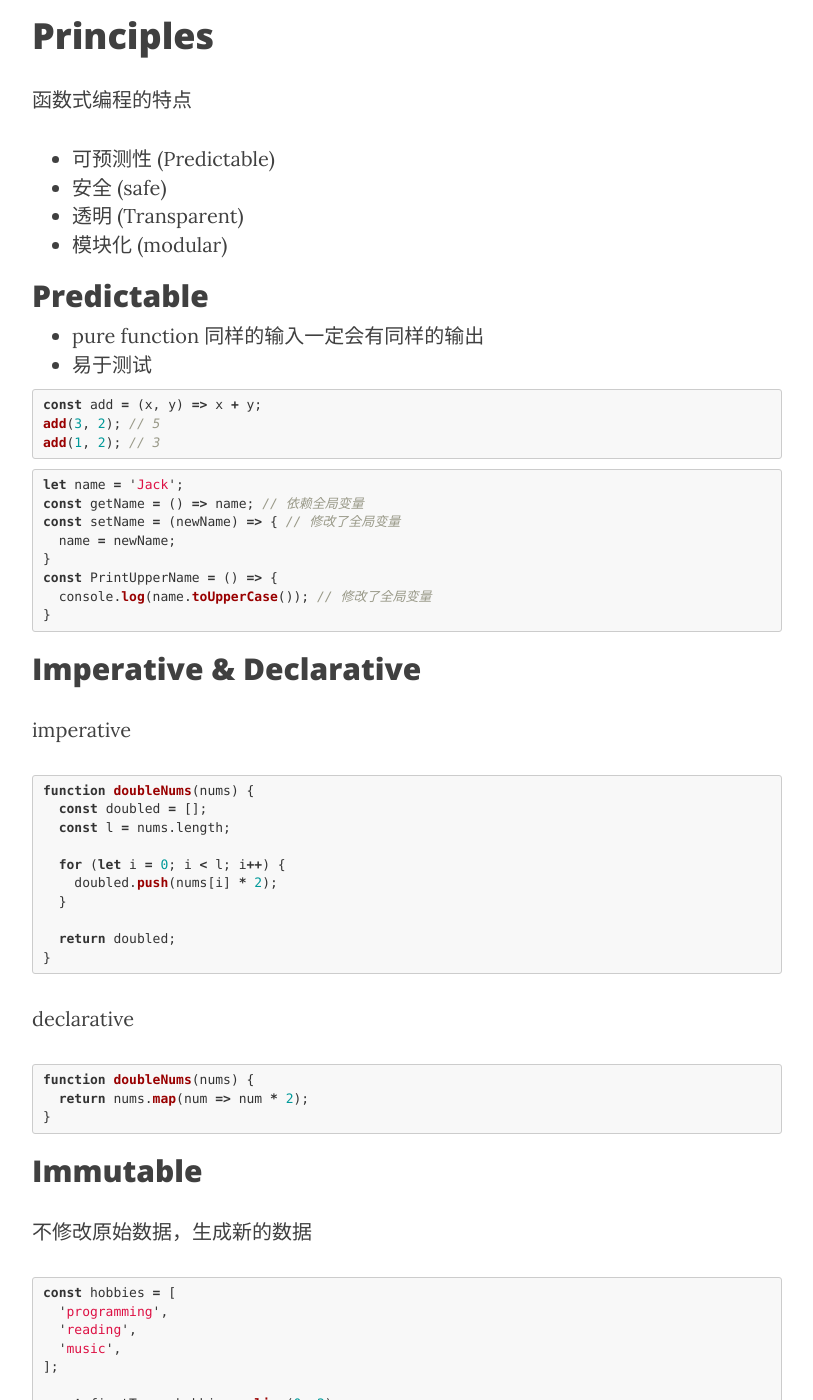
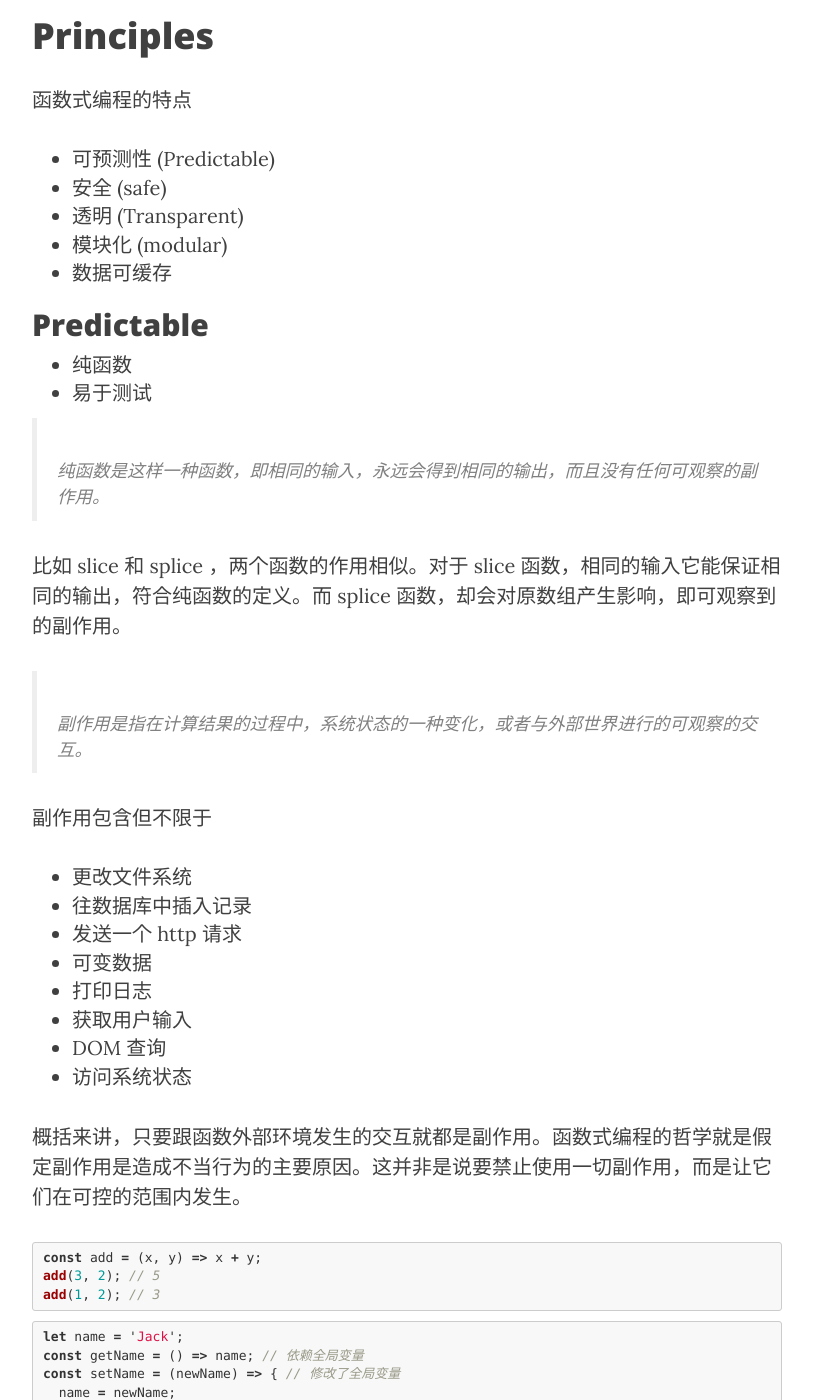
Before and after one commit to Ericteen/ericteen.github.io, a Jekyll site: the page built from _posts/2018-03-15-functional-programming.md, in a window 1280 px wide and 1400 px high, scrolled down 530 px. Shown: the whole window, without its empty margins (233-1046 px from the left). Built offline with Jekyll 4.4.1, drawn with Linux system fonts in a browser that asks for light colours; nearby versions of some CDN libraries; some of the changed text lies outside the part shown.

Commit message:
修改示例代码

````diff
--- a/_posts/2018-03-15-functional-programming.md
+++ b/_posts/2018-03-15-functional-programming.md
@@ -14,11 +14,31 @@
 - 安全 (safe)
 - 透明 (Transparent)
 - 模块化 (modular)
+- 数据可缓存
 
 ## Predictable
 
-- pure function 同样的输入一定会有同样的输出
+- 纯函数
 - 易于测试
+
+> 纯函数是这样一种函数，即相同的输入，永远会得到相同的输出，而且没有任何可观察的副作用。
+
+比如 slice 和 splice ，两个函数的作用相似。对于 slice 函数，相同的输入它能保证相同的输出，符合纯函数的定义。而 splice 函数，却会对原数组产生影响，即可观察到的副作用。
+
+> 副作用是指在计算结果的过程中，系统状态的一种变化，或者与外部世界进行的可观察的交互。
+
+副作用包含但不限于
+
+- 更改文件系统
+- 往数据库中插入记录
+- 发送一个 http 请求
+- 可变数据
+- 打印日志
+- 获取用户输入
+- DOM 查询
+- 访问系统状态
+
+概括来讲，只要跟函数外部环境发生的交互就都是副作用。函数式编程的哲学就是假定副作用是造成不当行为的主要原因。这并非是说要禁止使用一切副作用，而是让它们在可控的范围内发生。
 
 ```javascript
 const add = (x, y) => x + y;
@@ -173,6 +193,16 @@
     return x + y;
   }
 }
+
+const curryIt = function(uncurried) {
+  const slice = Array.prototype.slice;
+  const params = slice.call(arguments, 1);
+  return function() {
+    return uncurried.apply(this, params.concat(
+      slice.call(arguments, 0);
+    ))
+  }
+}
 ```
 
 ## 合并以上知识点
````
